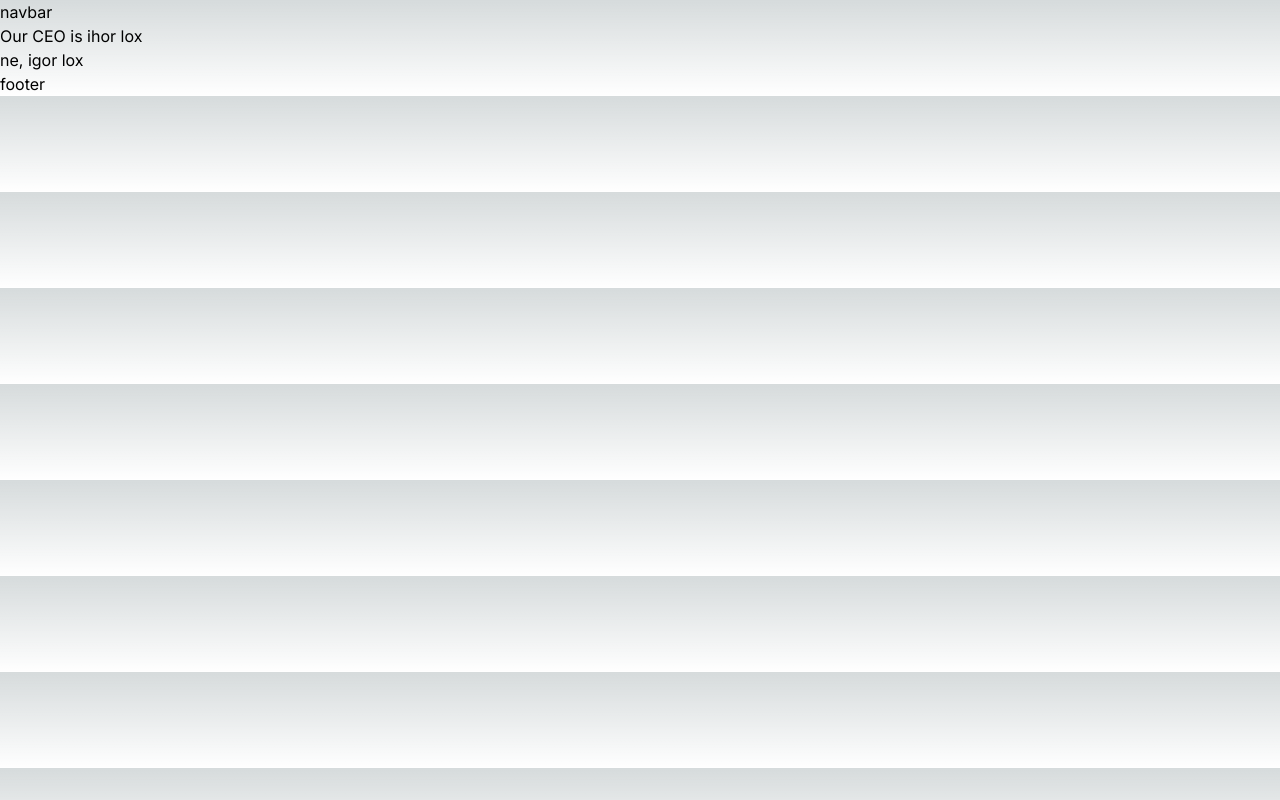
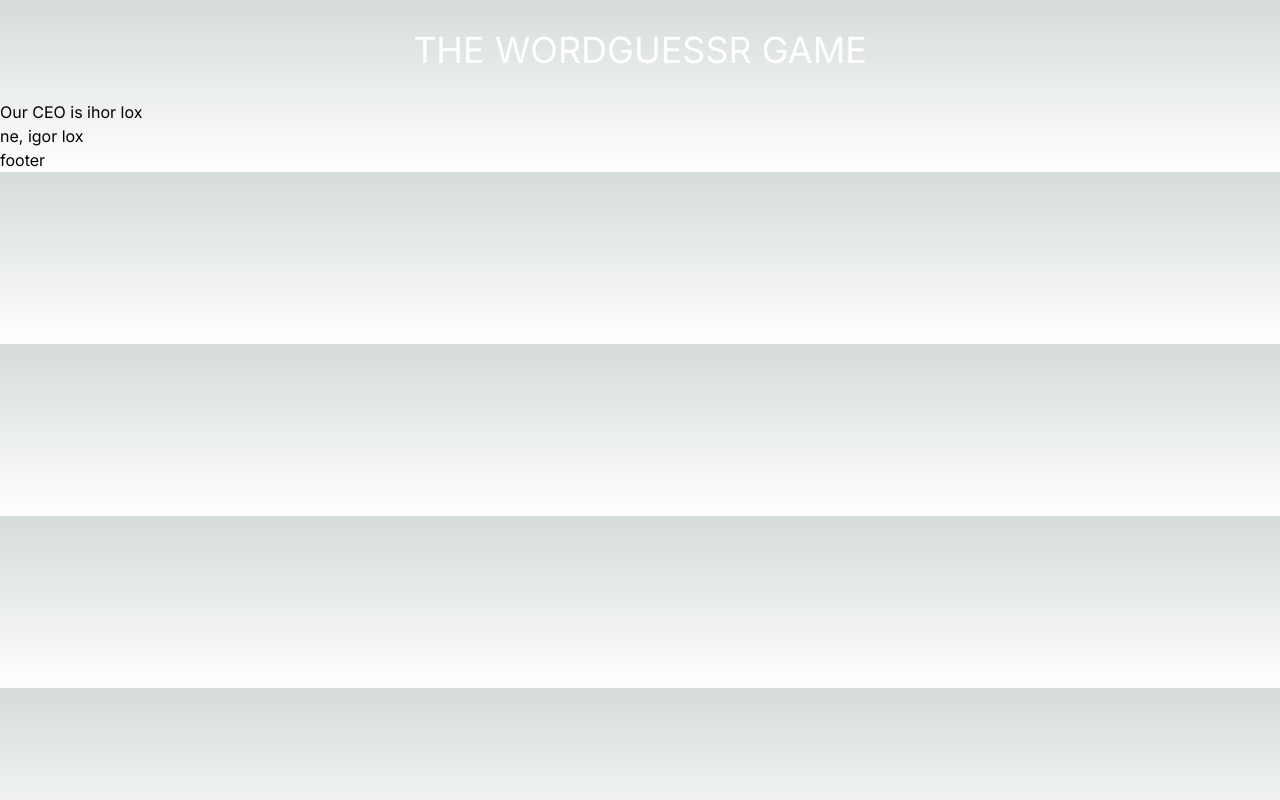
Before and after one commit to Samcoops/game-guess-word, a Next.js app: page / in a window 1280 px wide. Built offline with nearby package versions, Linux system fonts and the light colour scheme.

Commit message:
navbar text

```diff
--- a/src/components/header/Navbar.tsx
+++ b/src/components/header/Navbar.tsx
@@ -2,6 +2,8 @@ import React from 'react'
 
 export default function Navbar() {
   return (
-    <div>navbar</div>
+    <div className='w-full h-[100px] flex justify-center items-center'>
+      <div className='text-4xl text-white'>THE WORDGUESSR GAME</div>
+    </div>
   )
 }
```
